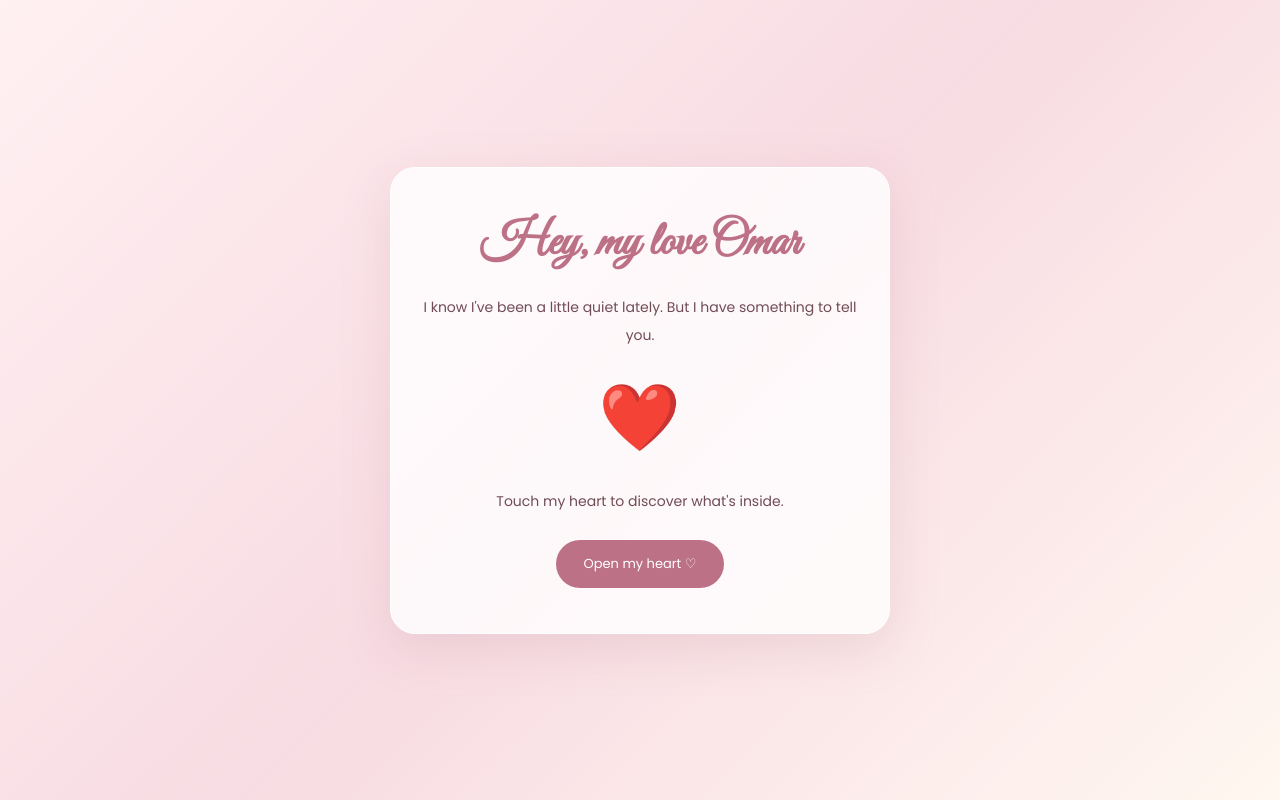
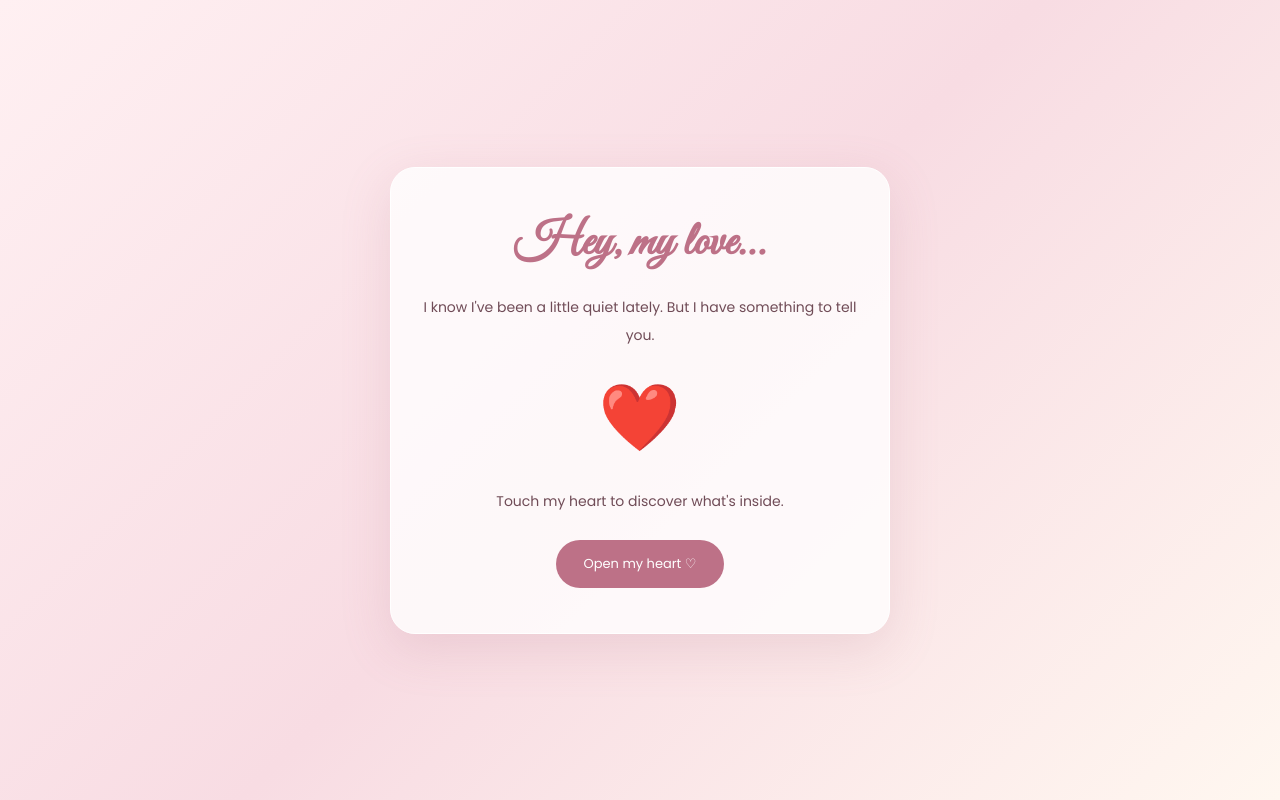
Before and after one commit to kadi-88/surprise-love, a plain HTML site: page index.html in a window 1280 px wide. Drawn offline with Linux system fonts and the light colour scheme.

Commit message:
Update index.html

```diff
--- a/index.html
+++ b/index.html
@@ -133,7 +133,7 @@ button:hover {
 
 <div class="container">
 
-    <h1>Hey, my love Omar</h1>
+    <h1>Hey, my love...</h1>
 
     <p>
         I know I've been a little quiet lately.
```
